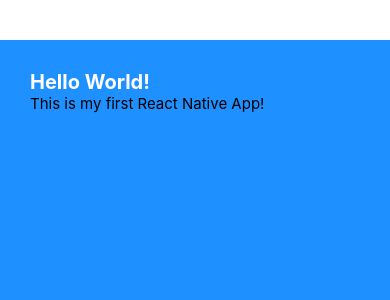
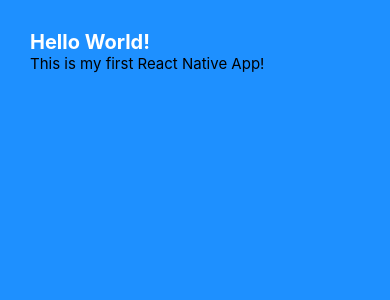
Before and after one commit to kid-us/HelloApp, a React Native app: screen / in a window 390 px wide. Shown: the top 300 px of the page. Built offline with nearby package versions, Linux system fonts and the light colour scheme.

Commit message:
Working with Text

```diff
--- a/App.js
+++ b/App.js
@@ -16,7 +16,6 @@
           This is my first React Native App!
         </Text>
       </View>
-      <StatusBar style="auto" />
     </View>
   );
 }
@@ -25,7 +24,6 @@
   container: {
     flex: 1,
     backgroundColor: "#fff",
-    marginTop: 40,
     backgroundColor: "dodgerblue",
     // alignItems: "center",
     // justifyContent: "center",
```
